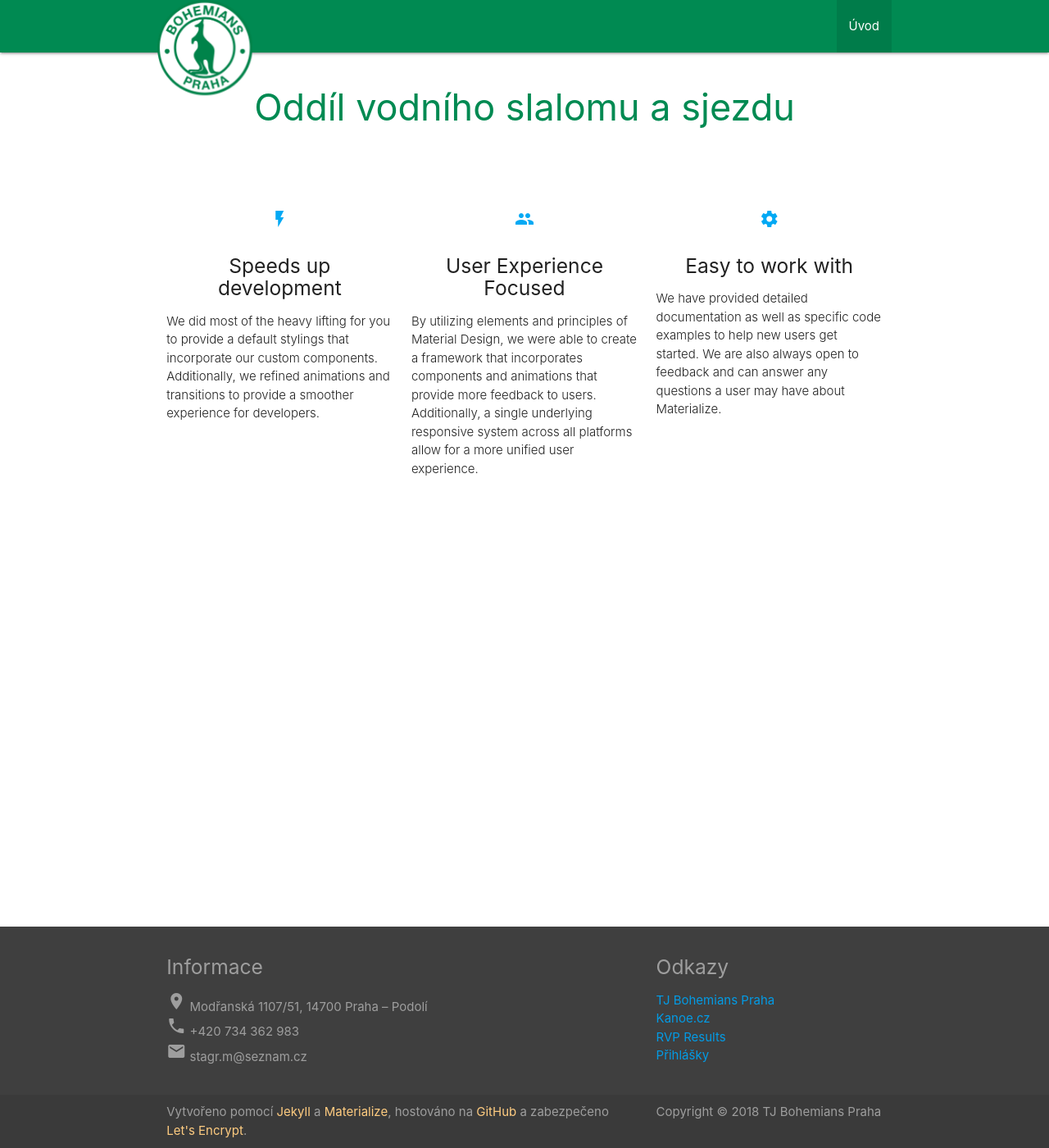
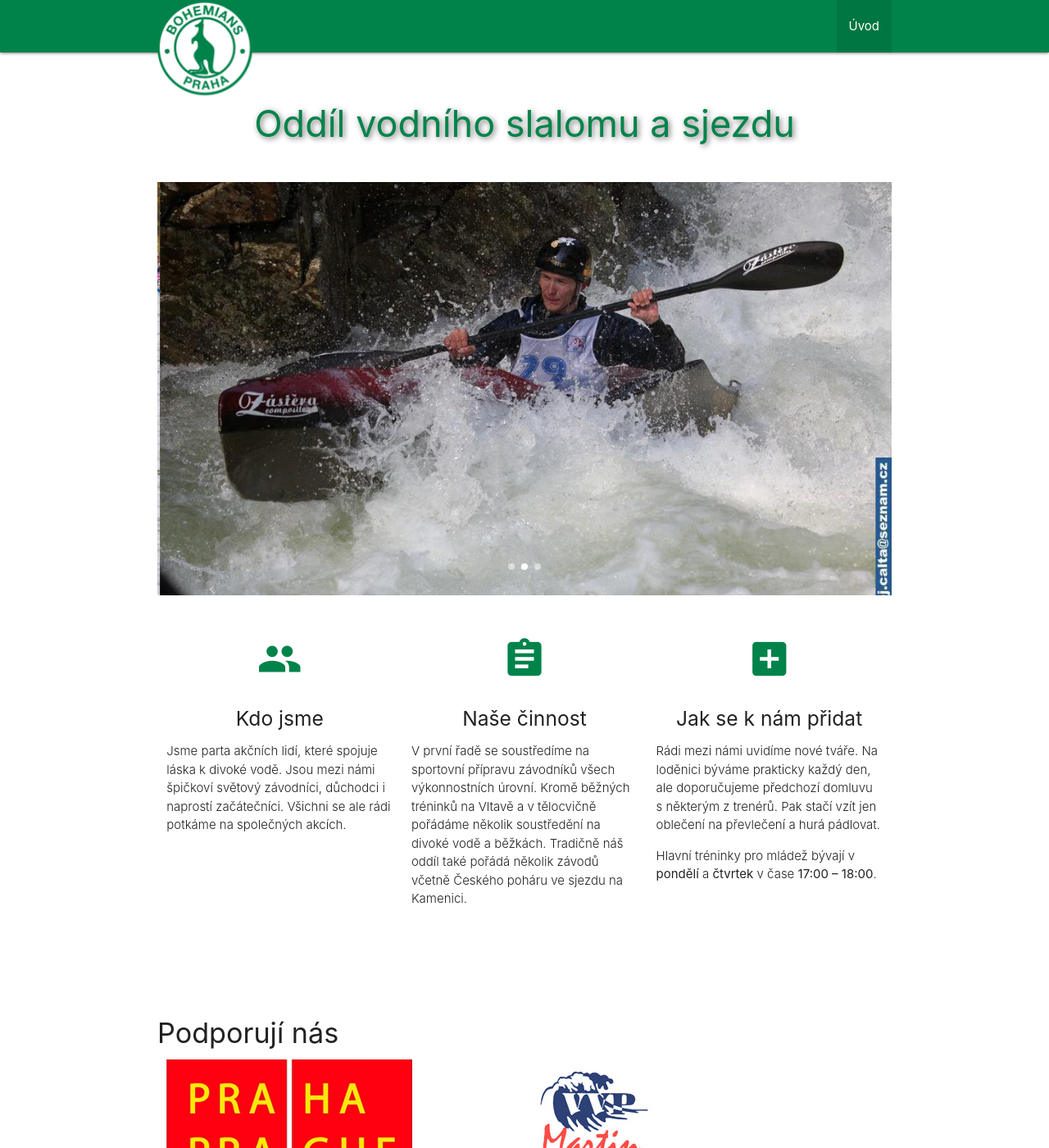
Before and after one commit to SemaiCZE/boh-pha-web, a Jekyll site: the page built from index.html, in a window 1280 px wide and 1400 px high. Shown: the whole window at 82% size. Built offline with Jekyll 4.4.1, drawn with Linux system fonts in a browser that asks for light colours; nearby versions of some CDN libraries.

Commit message:
More of the index page

```diff
--- a/_sass/main.scss
+++ b/_sass/main.scss
@@ -1,4 +1,4 @@
-$boh-green: #008a52;
+$boh-green: #00834a;
 $footer-grey: #3f3f3f;
 
 body {
@@ -22,6 +22,9 @@
 h1 {
 	font-size: 3rem;
 	color: $boh-green;
+	margin-top: 62px;
+	margin-bottom: 46px;
+	text-shadow: 2px 2px 7px #6f6f6f;
 }
 
 .nomargin {
@@ -41,3 +44,8 @@
 .footer-copyright {
 	background-color: #3a3a3a !important;
 }
+
+.hicon {
+	color: $boh-green;
+	font-size: 55px !important;
+}
--- a/assets/js/init.js
+++ b/assets/js/init.js
@@ -3,5 +3,14 @@
 
     $('.sidenav').sidenav();
 
+    $('.carousel.carousel-slider').carousel({
+      fullWidth: true,
+      indicators: true,
+      duration: 300
+    });
+    setInterval(function() {
+      $('.carousel').carousel('next');
+    }, 4000);
+
   }); // end of document ready
 })(jQuery); // end of jQuery name space
--- a/index.html
+++ b/index.html
@@ -8,37 +8,67 @@
 	<h1>Oddíl vodního slalomu a sjezdu</h1>
 </div>
 
+<div class="carousel carousel-slider">
+	{% for image in site.static_files %}
+		{% if image.path contains 'images/slider' %}
+			<a class="carousel-item" href="#image.name"><img src="{{ site.baseurl }}{{ image.path }}"></a>
+		{% endif %}
+	{% endfor %}
+</div>
+
 
 <div class="section">
   <!--   Icon Section   -->
   <div class="row">
     <div class="col s12 m4">
       <div class="icon-block">
-        <h2 class="center light-blue-text"><i class="material-icons">flash_on</i></h2>
-        <h5 class="center">Speeds up development</h5>
+        <h2 class="center"><i class="material-icons hicon">people</i></h2>
+        <h5 class="center">Kdo jsme</h5>
 
-        <p class="light">We did most of the heavy lifting for you to provide a default stylings that incorporate our custom components. Additionally, we refined animations and transitions to provide a smoother experience for developers.</p>
+        <p class="light">
+			Jsme parta akčních lidí, které spojuje láska k divoké vodě. Jsou mezi námi špičkoví světový závodníci, důchodci i naprostí začátečníci. Všichni se ale rádi potkáme na společných akcích.
+		</p>
       </div>
     </div>
 
     <div class="col s12 m4">
       <div class="icon-block">
-        <h2 class="center light-blue-text"><i class="material-icons">group</i></h2>
-        <h5 class="center">User Experience Focused</h5>
+        <h2 class="center"><i class="material-icons hicon">assignment</i></h2>
+        <h5 class="center">Naše činnost</h5>
 
-        <p class="light">By utilizing elements and principles of Material Design, we were able to create a framework that incorporates components and animations that provide more feedback to users. Additionally, a single underlying responsive system across all platforms allow for a more unified user experience.</p>
+        <p class="light">
+			V první řadě se soustředíme na sportovní přípravu závodníků všech výkonnostních úrovní. Kromě běžných tréninků na Vltavě a v tělocvičně pořádáme několik soustředění na divoké vodě a běžkách. Tradičně náš oddíl také pořádá několik závodů včetně Českého poháru ve sjezdu na Kamenici.
+		</p>
       </div>
     </div>
 
     <div class="col s12 m4">
       <div class="icon-block">
-        <h2 class="center light-blue-text"><i class="material-icons">settings</i></h2>
-        <h5 class="center">Easy to work with</h5>
+        <h2 class="center"><i class="material-icons hicon">add_box</i></h2>
+        <h5 class="center">Jak se k nám přidat</h5>
 
-        <p class="light">We have provided detailed documentation as well as specific code examples to help new users get started. We are also always open to feedback and can answer any questions a user may have about Materialize.</p>
+        <p class="light">
+			Rádi mezi námi uvidíme nové tváře. Na loděnici býváme prakticky každý den, ale doporučujeme předchozí domluvu s některým z trenérů. Pak stačí vzít jen oblečení na převlečení a hurá pádlovat.
+		</p>
+        <p class="light">
+			Hlavní tréninky pro mládež bývají v <b>pondělí</b> a <b>čtvrtek</b> v čase <b>17:00 &ndash; 18:00</b>.
+		</p>
       </div>
     </div>
   </div>
 
 </div>
 <br><br>
+
+
+<div class="section">
+	<h4>Podporují nás</h4>
+	<div class="row">
+		<div class="col s12 m6">
+			<img src="{{ site.baseurl }}/assets/images/partners/praha.jpg">
+		</div>
+		<div class="col s12 m6">
+			<img src="{{ site.baseurl }}/assets/images/partners/vvp-martin.jpg">
+		</div>
+	</div>
+</div>
```
Also changed, not shown: assets/images/partners/praha.jpg (added), assets/images/partners/vvp-martin.jpg (added), assets/images/slider/obr1.jpg (added), assets/images/slider/obr2.jpg (added), assets/images/slider/obr3.jpg (added).
